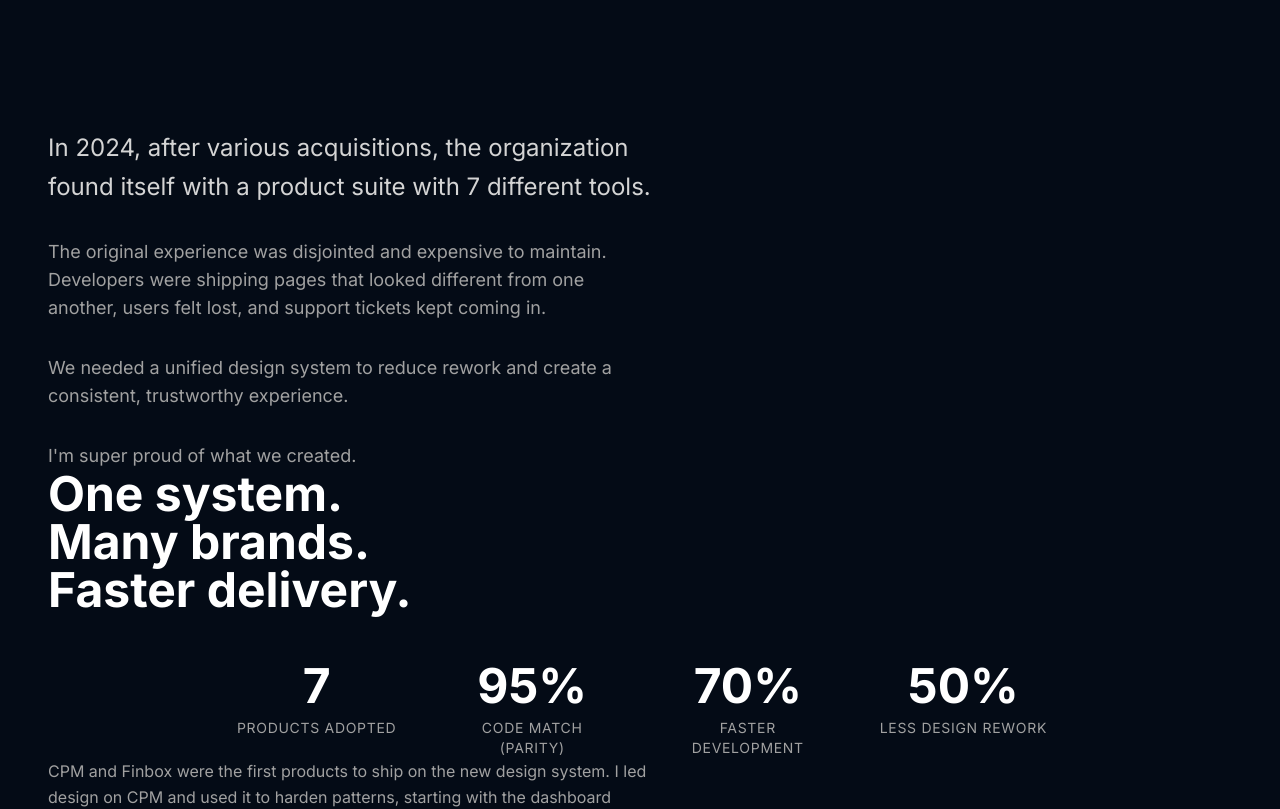
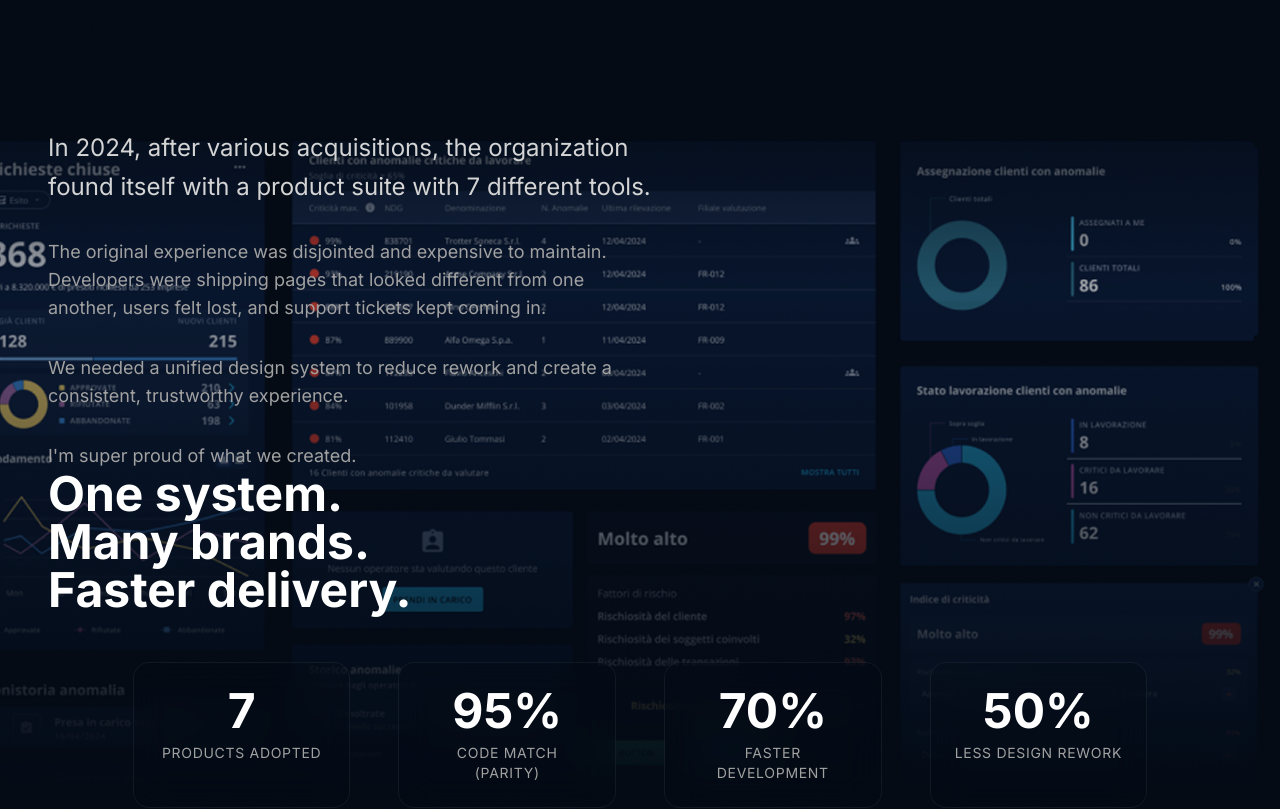
Before and after one commit to leonardodemurtas/portfolio-next, a Next.js app: page /featured/design-system in a window 1280 px wide. Shown: the part 680-1489 px from the top of the page. Built offline with nearby package versions, Linux system fonts and the light colour scheme.

Commit message:
goal section 2

```diff
--- a/app/featured/design-system/page.tsx
+++ b/app/featured/design-system/page.tsx
@@ -34,9 +34,19 @@ export default function DesignSystemPage() {
             </section>
 
             {/* 2. Intro & Stats Section - Dark Theme */}
-            <section className="bg-[#040B16] text-white py-20 md:py-32 px-6 md:px-12 text-center flex flex-col justify-end items-center w-full">
+            <section className="relative bg-[#040B16] text-white py-20 md:py-32 px-6 md:px-12 text-center flex flex-col justify-end items-center w-full overflow-hidden">
+                <div className="absolute inset-0 z-0">
+                    <Image
+                        src="/design-system/Goal-2.png"
+                        alt="Background"
+                        fill
+                        className="object-cover opacity-100"
+                        priority
+                    />
+                    <div className="absolute inset-0 bg-[#040B16]/30" />
+                </div>
 
-                <div className="max-w-[90rem] mx-auto flex flex-col w-full">
+                <div className="relative z-10 max-w-[90rem] mx-auto flex flex-col w-full">
                     <div className="space-y-8 max-w-[610px] text-left flex flex-col justify-start items-start">
                         <p className="text-xl md:text-2xl leading-relaxed text-neutral-300 w-full">
                             In 2024, after various acquisitions, the organization found itself with a product suite with 7 different tools.
@@ -66,25 +76,25 @@ export default function DesignSystemPage() {
 
                     <div className="mx-auto flex flex-col">
                         <div className="flex flex-col gap-16 md:gap-32">
-                            <div className="flex flex-col">
+                            <div className="flex flex-col w-full">
                                 <div className="flex flex-row w-full gap-12">
                                     {/* Stat 1 */}
-                                    <div className="w-full">
+                                    <div className="w-full p-6 rounded-2xl border border-white/[0.06] bg-[#040B16]/30 backdrop-blur-[18px]">
                                         <div className="text-4xl md:text-5xl font-bold mb-2">7</div>
                                         <div className="text-neutral-400 text-sm uppercase tracking-wider">Products Adopted</div>
                                     </div>
                                     {/* Stat 2 */}
-                                    <div className="w-full">
+                                    <div className="w-full p-6 rounded-2xl border border-white/[0.06] bg-[#040B16]/30 backdrop-blur-[18px]">
                                         <div className="text-4xl md:text-5xl font-bold mb-2">95%</div>
                                         <div className="text-neutral-400 text-sm uppercase tracking-wider">Code match (parity)</div>
                                     </div>
                                     {/* Stat 3 */}
-                                    <div className="w-full">
+                                    <div className="w-full p-6 rounded-2xl border border-white/[0.06] bg-[#040B16]/30 backdrop-blur-[18px]">
                                         <div className="text-4xl md:text-5xl font-bold mb-2">70%</div>
                                         <div className="text-neutral-400 text-sm uppercase tracking-wider">Faster development</div>
                                     </div>
                                     {/* Stat 4 */}
-                                    <div className="w-full">
+                                    <div className="w-full p-6 rounded-2xl border border-white/[0.06] bg-[#040B16]/30 backdrop-blur-[18px]">
                                         <div className="text-4xl md:text-5xl font-bold mb-2">50%</div>
                                         <div className="text-neutral-400 text-sm uppercase tracking-wider">Less design rework</div>
                                     </div>
--- a/app/layout.tsx
+++ b/app/layout.tsx
@@ -33,6 +33,10 @@ export default function RootLayout({
     <html lang="en" suppressHydrationWarning>
       <body
         className={`${geistSans.variable} ${geistMono.variable} antialiased`}
+        style={{
+          fontFamily: '"Inter", -apple-system, BlinkMacSystemFont, sans-serif',
+          backgroundColor: 'var(--foreground)',
+        }}
       >
         <div className="min-h-screen flex flex-col">
           <Header />
```
